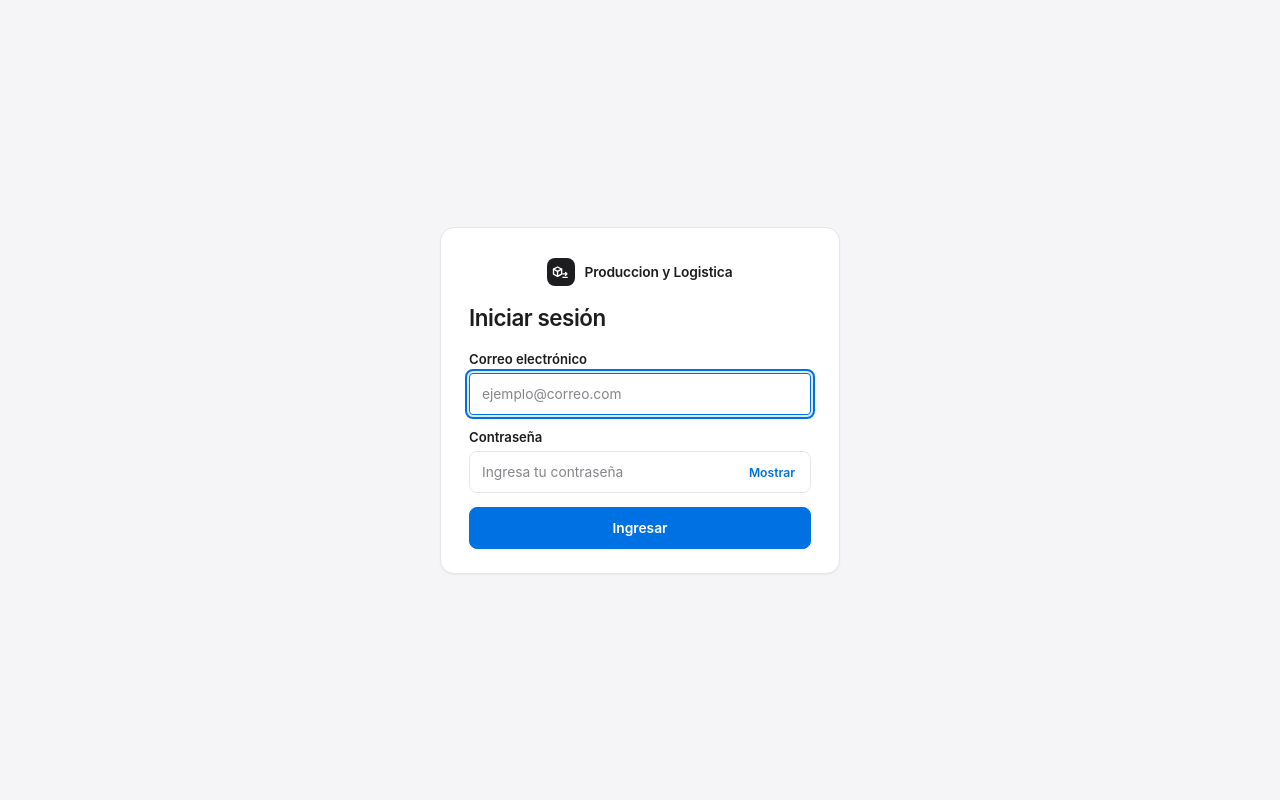
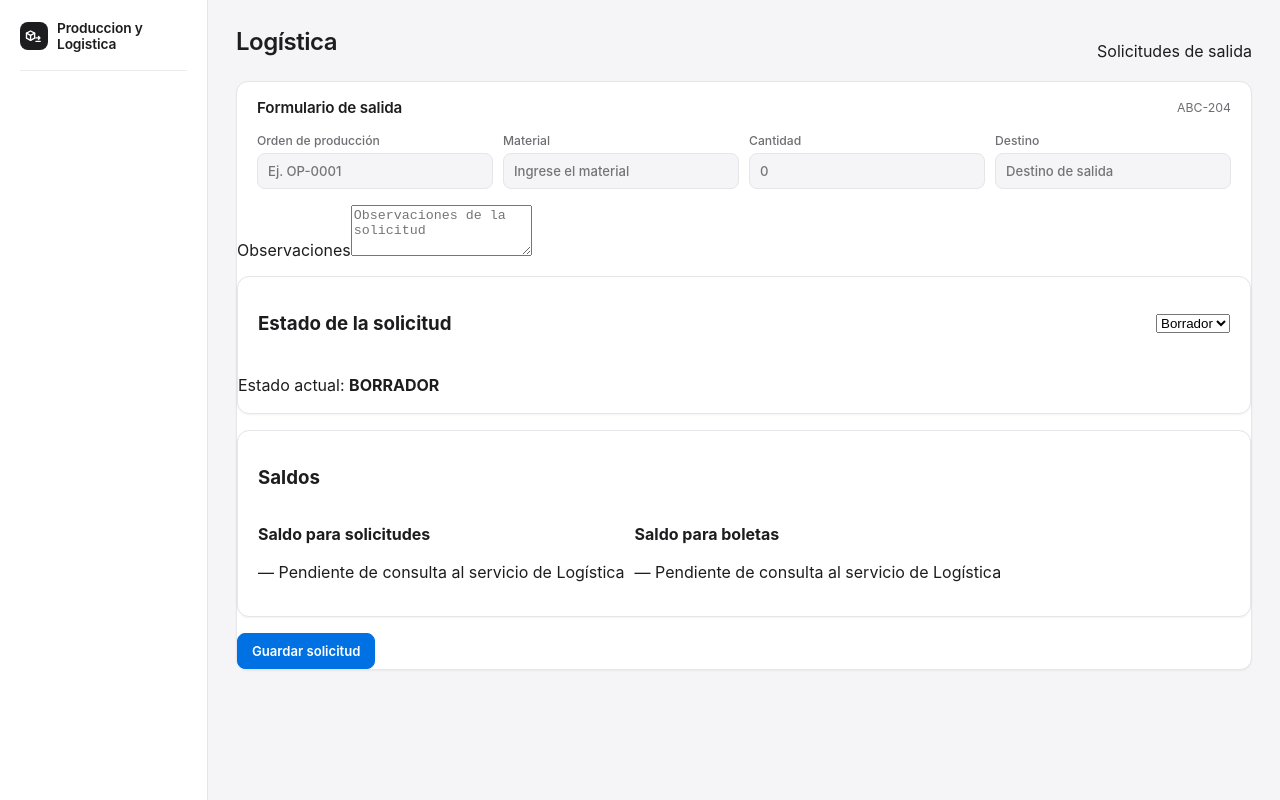
Before and after one commit to ssmendieta/taller_sis, a React (Vite) app in the folder frontend/: page /logistica in a window 1280 px wide. Before the commit this address led to /login. Built offline with nearby package versions, Linux system fonts and the light colour scheme; no server answers.

Commit message:
feat(ABC-204): crear formulario y navegacion de logistica

```diff
--- a/frontend/src/layouts/MainLayout.jsx
+++ b/frontend/src/layouts/MainLayout.jsx
@@ -41,20 +41,20 @@ export default function MainLayout({ children }) {
       <aside className="sidebar" data-open={abierto ? "true" : "false"} aria-label="Barra lateral">
         <div className="sidebar-top">
           <Link to="/" className="brand-link" aria-label={NOMBRE_SISTEMA} style={{ textDecoration: "none" }}><Logo /></Link>
-          <button type="button" className="menu-toggle" aria-expanded={abierto} aria-label={abierto ? "Cerrar menú" : "Abrir menú"} onClick={() => setAbierto((v) => !v)}>☰</button>
+          <button type="button" className="menu-toggle" aria-expanded={abierto} aria-label={abierto ? "Cerrar menÃº" : "Abrir menÃº"} onClick={() => setAbierto((v) => !v)}>â˜°</button>
         </div>
-        <nav className="navbar" aria-label="Navegación principal">
-          {puedeOrdenes && <Link className={activo("/ordenes")} to="/ordenes" onClick={() => setAbierto(false)}><IconoNavegacion nombre="ordenes" />Órdenes</Link>}
+        <nav className="navbar" aria-label="NavegaciÃ³n principal">
+          {puedeOrdenes && <Link className={activo("/ordenes")} to="/ordenes" onClick={() => setAbierto(false)}><IconoNavegacion nombre="ordenes" />Ã“rdenes</Link>}
           {puedeRecetas && <Link className={activo("/recetas")} to="/recetas" onClick={() => setAbierto(false)}><IconoNavegacion nombre="recetas" />Recetas</Link>}
           {puedeUsuarios && <Link className={activo("/usuarios")} to="/usuarios" onClick={() => setAbierto(false)}><IconoNavegacion nombre="usuarios" />Usuarios</Link>}
           {puedeRoles && <Link className={activo("/roles")} to="/roles" onClick={() => setAbierto(false)}><IconoNavegacion nombre="roles" />Roles y permisos</Link>}
-          {puedeAuditoria && <Link className={activo("/auditoria")} to="/auditoria" onClick={() => setAbierto(false)}><IconoNavegacion nombre="auditoria" />Auditoría</Link>}
+          {puedeAuditoria && <Link className={activo("/auditoria")} to="/auditoria" onClick={() => setAbierto(false)}><IconoNavegacion nombre="auditoria" />AuditorÃ­a</Link>}
         </nav>
         {usuario && (
           <div className="nav-user">
             <p className="nav-user-name">{nombre}</p>
             {rol && <p className="nav-user-role">{rol}</p>}
-            <button type="button" className="nav-logout" aria-label={`Cerrar sesión de ${nombre}`} onClick={async () => { await cerrarSesionServidor(); salir(); navigate("/login", { replace: true }); }}>Cerrar sesión</button>
+            <button type="button" className="nav-logout" aria-label={`Cerrar sesiÃ³n de ${nombre}`} onClick={async () => { await cerrarSesionServidor(); salir(); navigate("/login", { replace: true }); }}>Cerrar sesiÃ³n</button>
           </div>
         )}
       </aside>
--- /dev/null
+++ b/frontend/src/pages/LogisticaPage.jsx
@@ -0,0 +1,130 @@
+import { useState } from "react";
+import PageHeader from "../components/ui/PageHeader.jsx";
+
+export default function LogisticaPage() {
+  const [estado, setEstado] = useState("BORRADOR");
+  const [guardado, setGuardado] = useState(false);
+
+  function enviarFormulario(evento) {
+    evento.preventDefault();
+    setGuardado(true);
+  }
+
+  return (
+    <section className="ts-page" aria-labelledby="logistica-title">
+      <PageHeader
+        titulo="Logística"
+        conteo="Solicitudes de salida"
+      />
+
+      {guardado && (
+        <p className="ts-success" role="status">
+          Solicitud preparada correctamente. Estado actual: {estado}.
+        </p>
+      )}
+
+      <div className="ts-panel">
+        <div className="ts-panel-title">
+          <h2 id="logistica-title">Formulario de salida</h2>
+          <span>ABC-204</span>
+        </div>
+
+        <form onSubmit={enviarFormulario}>
+          <div className="ts-filters">
+            <label>
+              Orden de producción
+              <input
+                type="text"
+                name="orden"
+                placeholder="Ej. OP-0001"
+                required
+              />
+            </label>
+
+            <label>
+              Material
+              <input
+                type="text"
+                name="material"
+                placeholder="Ingrese el material"
+                required
+              />
+            </label>
+
+            <label>
+              Cantidad
+              <input
+                type="number"
+                name="cantidad"
+                min="0"
+                step="0.01"
+                placeholder="0"
+                required
+              />
+            </label>
+
+            <label>
+              Destino
+              <input
+                type="text"
+                name="destino"
+                placeholder="Destino de salida"
+              />
+            </label>
+          </div>
+
+          <label>
+            Observaciones
+            <textarea
+              name="observaciones"
+              rows="3"
+              placeholder="Observaciones de la solicitud"
+            />
+          </label>
+
+          <div className="ts-panel" style={{ marginTop: "1rem" }}>
+            <div className="ts-panel-title">
+              <h3>Estado de la solicitud</h3>
+              <select
+                value={estado}
+                onChange={(e) => setEstado(e.target.value)}
+              >
+                <option value="BORRADOR">Borrador</option>
+                <option value="EMITIDA">Emitida</option>
+                <option value="ANULADA">Anulada</option>
+              </select>
+            </div>
+
+            <p>
+              Estado actual: <strong>{estado}</strong>
+            </p>
+          </div>
+
+          <div className="ts-panel" style={{ marginTop: "1rem" }}>
+            <div className="ts-panel-title">
+              <h3>Saldos</h3>
+            </div>
+
+            <div className="ts-filters">
+              <div>
+                <strong>Saldo para solicitudes</strong>
+                <p>— Pendiente de consulta al servicio de Logística</p>
+              </div>
+
+              <div>
+                <strong>Saldo para boletas</strong>
+                <p>— Pendiente de consulta al servicio de Logística</p>
+              </div>
+            </div>
+          </div>
+
+          <div style={{ marginTop: "1rem" }}>
+            <button type="submit" className="ts-btn ts-btn-primary">
+              Guardar solicitud
+            </button>
+          </div>
+        </form>
+      </div>
+    </section>
+  );
+}
--- a/frontend/src/routes/AppRoutes.jsx
+++ b/frontend/src/routes/AppRoutes.jsx
@@ -7,6 +7,7 @@ import RecetasPage from "../pages/RecetasPage.jsx";
 import MaterialesPage from "../pages/MaterialesPage.jsx";
 import RolesPage from "../pages/RolesPage.jsx";
 import UsuarioPage from "../pages/UsuarioPage.jsx";
+import LogisticaPage from "../pages/LogisticaPage.jsx";
 import MainLayout from "../layouts/MainLayout.jsx";
 import ProtectedRoute from "../components/auth/ProtectedRoute.jsx";
 import { useSesion } from "../context/SesionContext.jsx";
@@ -25,7 +26,7 @@ function InicioRedirect() {
   return (
     <section className="ts-page" aria-labelledby="sin-funciones">
       <h1 id="sin-funciones">Sin funciones asignadas</h1>
-      <p>Tu rol aún no tiene funciones. Contacta al administrador.</p>
+      <p>Tu rol aÃºn no tiene funciones. Contacta al administrador.</p>
     </section>
   );
 }
@@ -35,8 +36,8 @@ function NoEncontrada() {
   return (
     <main className="login-page">
       <div className="ts-public" role="alert">
-        <h1>Página no encontrada</h1>
-        <p>La dirección no existe o fue movida.</p>
+        <h1>PÃ¡gina no encontrada</h1>
+        <p>La direcciÃ³n no existe o fue movida.</p>
         <Link className="ts-btn ts-btn-primary" to={usuario ? "/" : "/login"}>Volver</Link>
       </div>
     </main>
@@ -46,13 +47,14 @@ function NoEncontrada() {
 export default function AppRoutes() {
   return (
     <Routes>
-      {/* Pública: sin barra lateral ni cabecera del sistema */}
+      {/* PÃºblica: sin barra lateral ni cabecera del sistema */}
       <Route path="/login" element={<LoginPage />} />
-      {/* Autenticadas: solo aquí se monta el layout con barra lateral */}
+      {/* Autenticadas: solo aquÃ­ se monta el layout con barra lateral */}
       <Route element={<MainLayout><Outlet /></MainLayout>}>
         <Route path="/" element={<InicioRedirect />} />
         <Route path="/ordenes" element={privada(<OrdenesPage />, ["ordenes.consultar"])} />
         <Route path="/ordenes/:id" element={privada(<OrdenDetallePage />, ["ordenes.consultar"])} />
+        <Route path="/logistica" element={<LogisticaPage />} />
         <Route path="/recetas" element={privada(<RecetasPage />, ["recetas.gestionar"])} />
         <Route path="/materiales" element={privada(<MaterialesPage />, ["materiales.consultar_disponibilidad", "recetas.gestionar"])} />
         <Route path="/usuarios" element={privada(<UsuarioPage />, ["usuarios.gestionar"])} />
@@ -63,7 +65,7 @@ export default function AppRoutes() {
         <Route path="/produccion/avances" element={<Navigate to="/ordenes" replace />} />
         <Route path="/logistica" element={<Navigate to="/" replace />} />
       </Route>
-      {/* 404 público: tampoco monta el layout */}
+      {/* 404 pÃºblico: tampoco monta el layout */}
       <Route path="*" element={<NoEncontrada />} />
     </Routes>
   );
```
